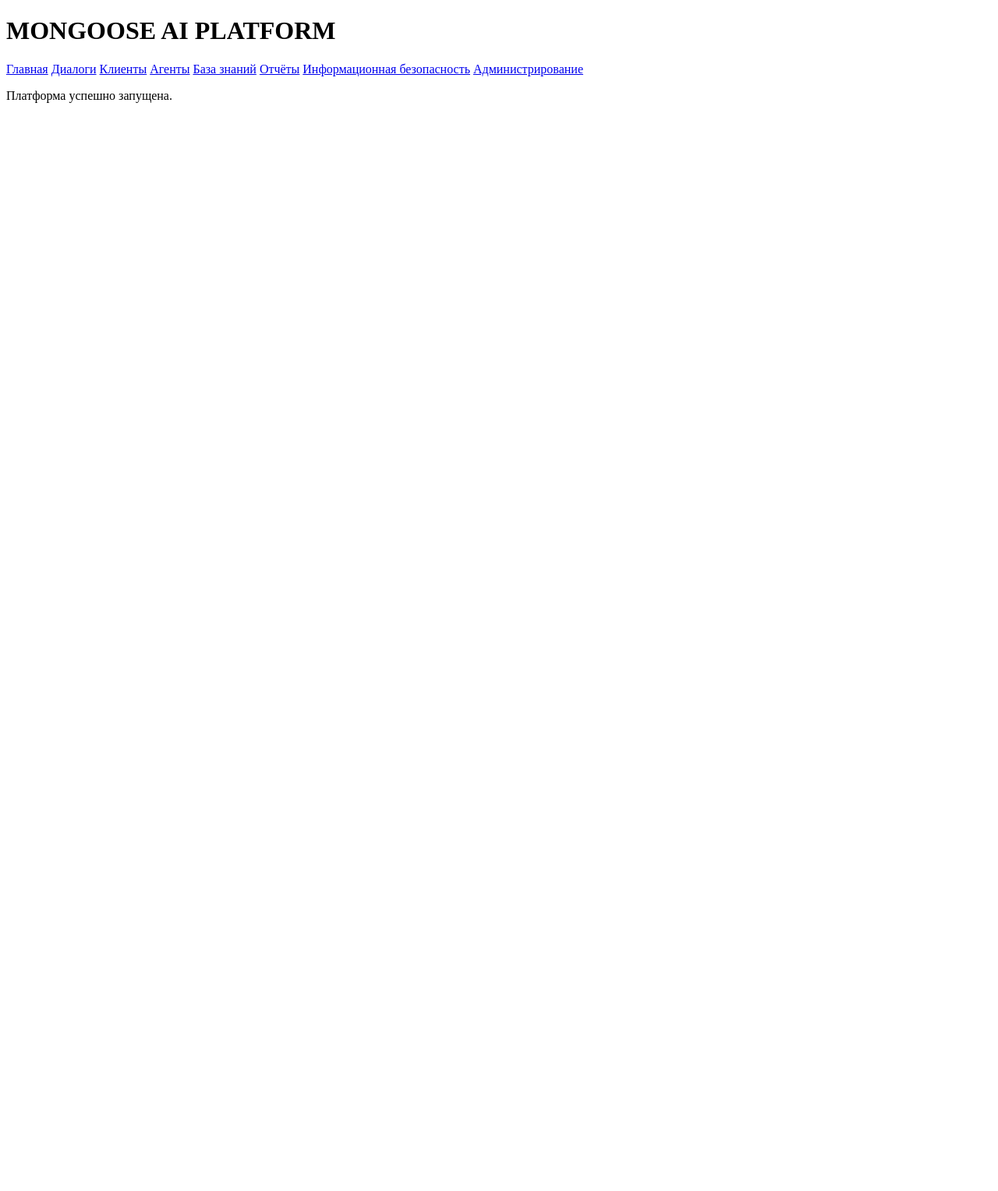
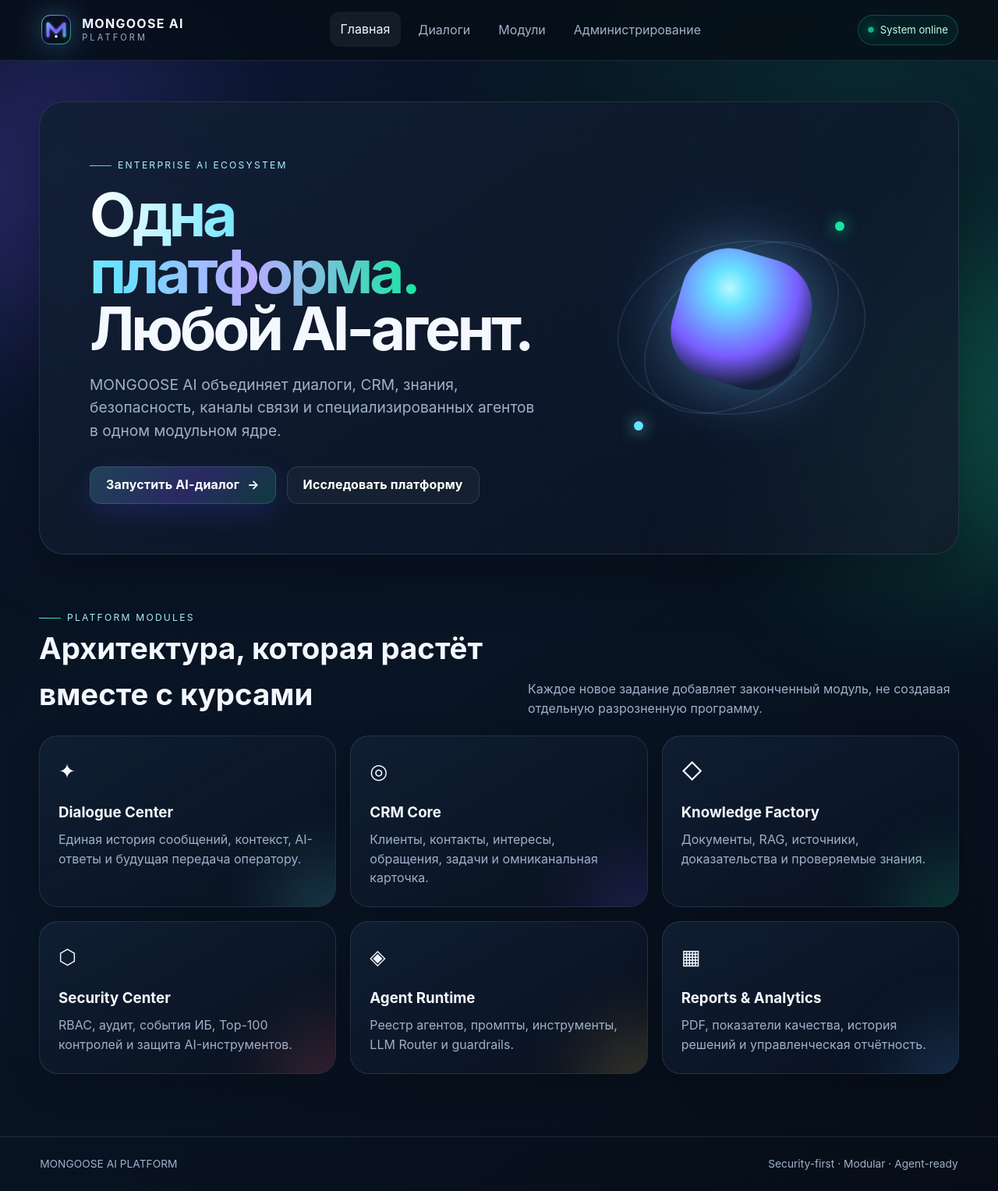
Before and after one commit to VictorKVS/Developer-of-AI-agents, a Django app: page / in a window 1280 px wide. Shown: the whole page at 78% size. Before the commit the page ends 132 px from the top, so only its background shows below. Run offline with Django 5.2, Linux system fonts and the light colour scheme; parts of the project's set-up code (start-up, migrations or seed data) failed here and were passed over.

Commit message:
feat(web): build premium platform landing page

```diff
--- a/projects/02-dialogue-ai-assistant/templates/web/index.html
+++ b/projects/02-dialogue-ai-assistant/templates/web/index.html
@@ -1,22 +1,54 @@
-<!DOCTYPE html>
-<html lang="ru">
-<head>
-    <meta charset="UTF-8">
-    <meta name="viewport" content="width=device-width, initial-scale=1.0">
-    <title>MONGOOSE AI PLATFORM</title>
-</head>
-<body>
-    <h1>MONGOOSE AI PLATFORM</h1>
-    <nav>
-        <a href="/">Главная</a>
-        <a href="/chat/">Диалоги</a>
-        <a href="#">Клиенты</a>
-        <a href="#">Агенты</a>
-        <a href="#">База знаний</a>
-        <a href="#">Отчёты</a>
-        <a href="#">Информационная безопасность</a>
-        <a href="/admin/">Администрирование</a>
-    </nav>
-    <p>Платформа успешно запущена.</p>
-</body>
-</html>
+{% extends "base.html" %}
+{% block title %}MONGOOSE AI PLATFORM — Enterprise AI{% endblock %}
+{% block nav_home %}active{% endblock %}
+{% block content %}
+<section class="hero">
+    <div>
+        <span class="eyebrow">Enterprise AI ecosystem</span>
+        <h1><span class="gradient-text">Одна платформа.</span><br>Любой AI-агент.</h1>
+        <p>MONGOOSE AI объединяет диалоги, CRM, знания, безопасность, каналы связи и специализированных агентов в одном модульном ядре.</p>
+        <div class="hero-actions">
+            <a class="button" href="/chat/">Запустить AI-диалог <span>→</span></a>
+            <a class="button secondary" href="#modules">Исследовать платформу</a>
+        </div>
+    </div>
+    <div class="visual-orbit" aria-hidden="true">
+        <div class="orbit one"></div>
+        <div class="orbit two"></div>
+        <div class="orb-core"></div>
+        <span class="node n1"></span>
+        <span class="node n2"></span>
+    </div>
+</section>
+
+<section id="modules">
+    <div class="section-head">
+        <div>
+            <span class="eyebrow">Platform modules</span>
+            <h2>Архитектура, которая растёт вместе с курсами</h2>
+        </div>
+        <p>Каждое новое задание добавляет законченный модуль, не создавая отдельную разрозненную программу.</p>
+    </div>
+
+    <div class="module-grid">
+        <a class="module-card" href="/chat/" style="--accent:#66e3ff">
+            <span class="icon">✦</span><h3>Dialogue Center</h3><p>Единая история сообщений, контекст, AI-ответы и будущая передача оператору.</p>
+        </a>
+        <article class="module-card" style="--accent:#7a5cff">
+            <span class="icon">◎</span><h3>CRM Core</h3><p>Клиенты, контакты, интересы, обращения, задачи и омниканальная карточка.</p>
+        </article>
+        <article class="module-card" style="--accent:#19e6a2">
+            <span class="icon">◇</span><h3>Knowledge Factory</h3><p>Документы, RAG, источники, доказательства и проверяемые знания.</p>
+        </article>
+        <article class="module-card" style="--accent:#ff6b86">
+            <span class="icon">⬡</span><h3>Security Center</h3><p>RBAC, аудит, события ИБ, Top-100 контролей и защита AI-инструментов.</p>
+        </article>
+        <article class="module-card" style="--accent:#ffc857">
+            <span class="icon">◈</span><h3>Agent Runtime</h3><p>Реестр агентов, промпты, инструменты, LLM Router и guardrails.</p>
+        </article>
+        <article class="module-card" style="--accent:#54a8ff">
+            <span class="icon">▦</span><h3>Reports & Analytics</h3><p>PDF, показатели качества, история решений и управленческая отчётность.</p>
+        </article>
+    </div>
+</section>
+{% endblock %}
```
